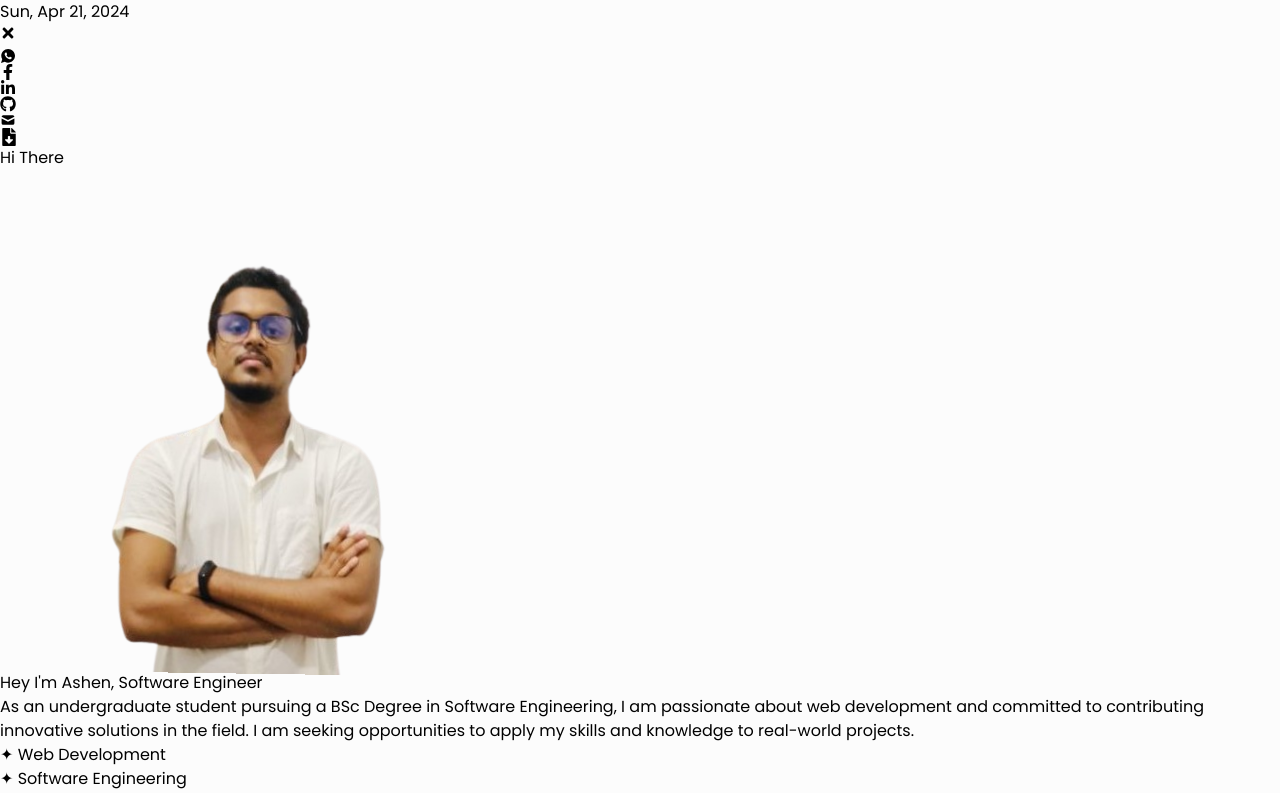
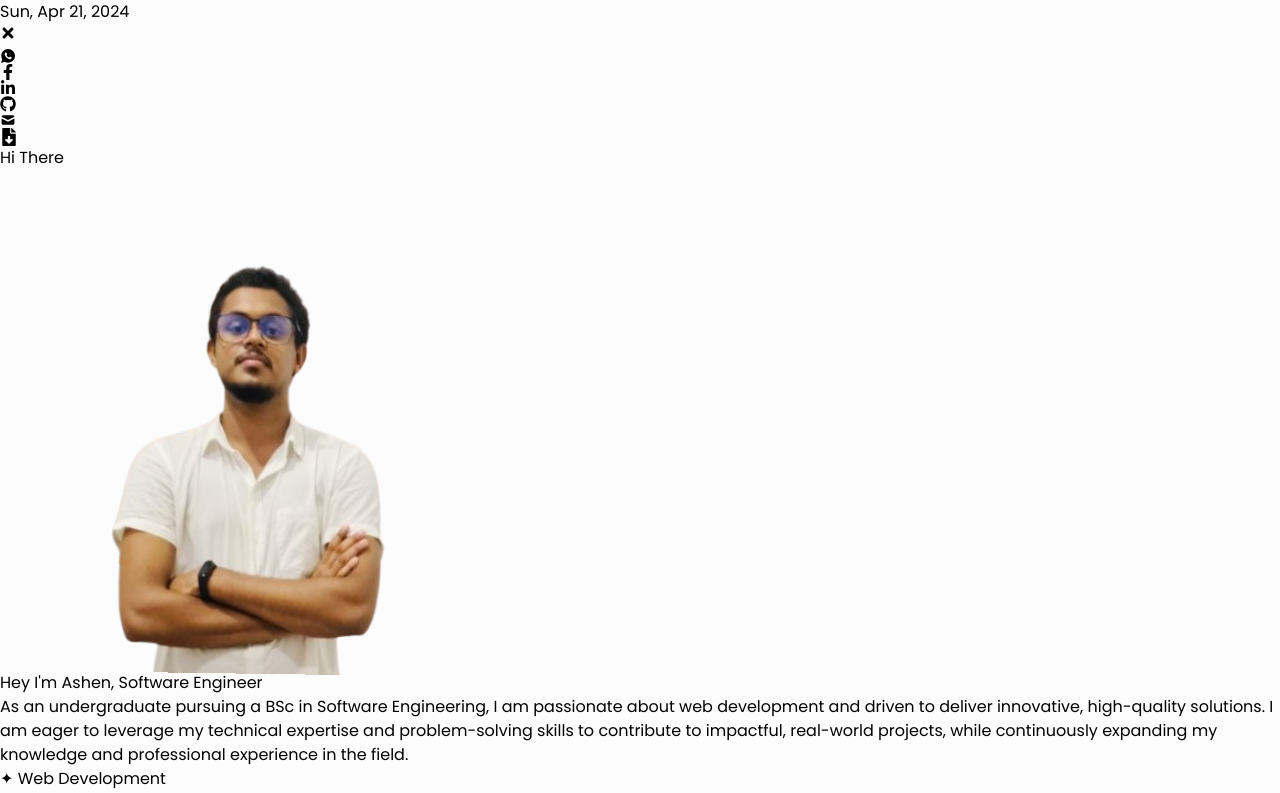
Before and after one commit to Ashen-sam/AshenSam-Portfolio-v2, a React (Vite) app: page / in a window 1280 px wide. Shown: the top 793 px of the page. Built offline with nearby package versions, Linux system fonts and the light colour scheme; a web font is replaced by a local one.

Commit message:
feat : minor change

```diff
--- a/src/components/title/index.jsx
+++ b/src/components/title/index.jsx
@@ -64,14 +64,9 @@ const AboutMe = () => {
                         </h1>
                         <motion.p
                             variants={jumpVariants}
-                            className="text-base text-gray-600 leading-relaxed mb-4"
+                            className="text-[14px] text-gray-600 leading-relaxed mb-4"
                         >
-                            As an undergraduate student pursuing a BSc Degree in
-                            Software Engineering, I am passionate about web
-                            development and committed to contributing innovative
-                            solutions in the field. I am seeking opportunities
-                            to apply my skills and knowledge to real-world
-                            projects.
+                            As an undergraduate pursuing a BSc in Software Engineering, I am passionate about web development and driven to deliver innovative, high-quality solutions. I am eager to leverage my technical expertise and problem-solving skills to contribute to impactful, real-world projects, while continuously expanding my knowledge and professional experience in the field.
                         </motion.p>
 
                         <motion.div
```
